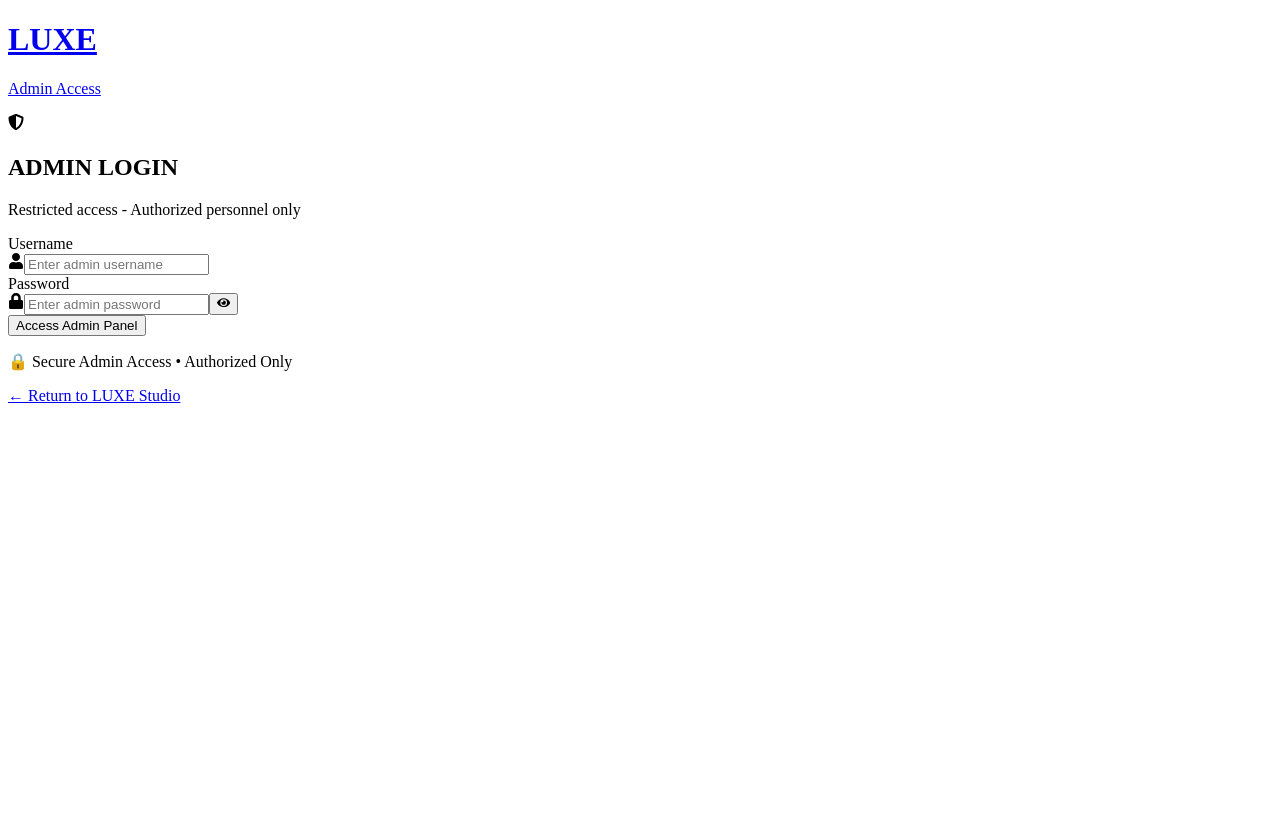
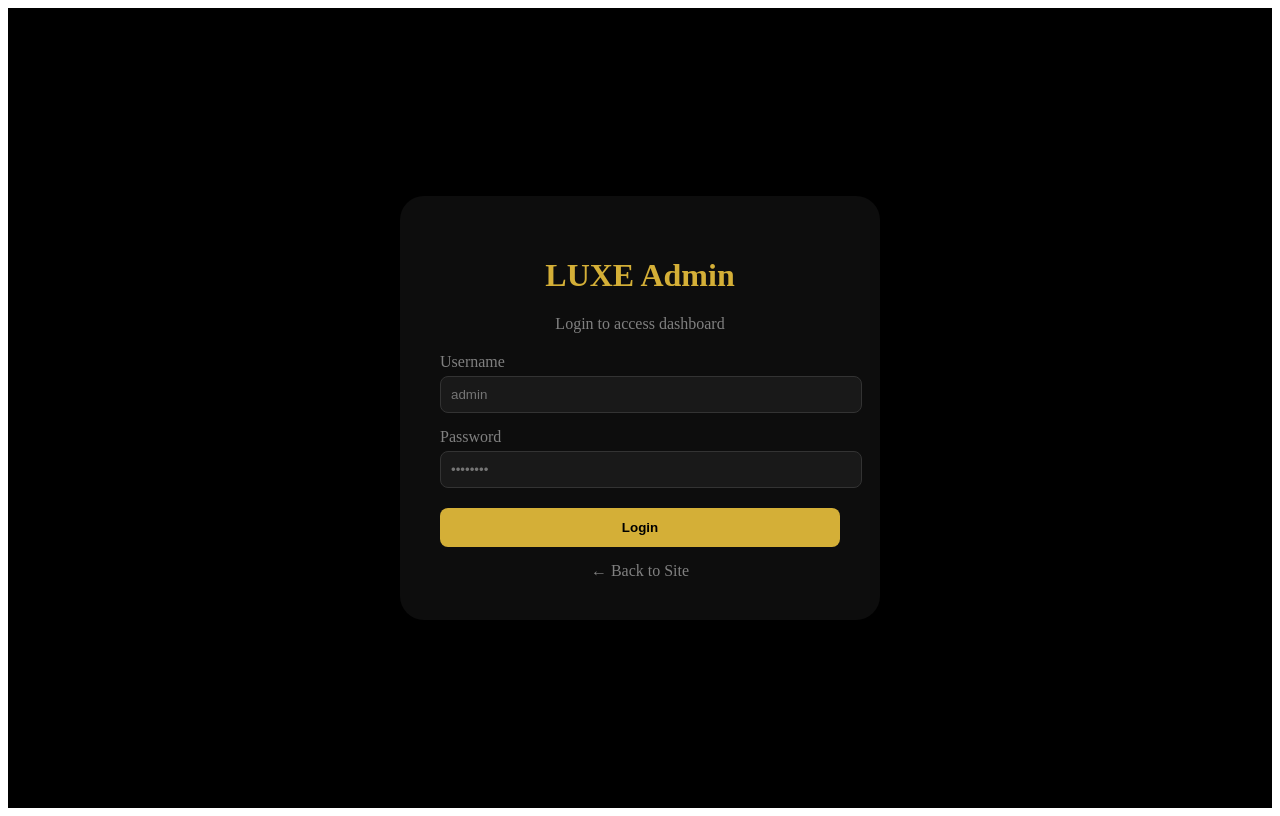
Before and after one commit to Sami1565/Cloth-by-Syed-, a Next.js app: page /admin-login in a window 1280 px wide. Built offline with nearby package versions, Linux system fonts and the light colour scheme.

Commit message:
Refactor AdminLogin component for simplicity
Refactor AdminLogin component to simplify layout and error handling. Removed loading state and unnecessary animations.

```diff
--- a/app/admin-login/page.tsx
+++ b/app/admin-login/page.tsx
@@ -2,149 +2,113 @@
 
 import { useState } from 'react'
 import { useRouter } from 'next/navigation'
-import Link from 'next/link'
-import { motion } from 'framer-motion'
-import { FaUser, FaLock, FaEye, FaEyeSlash, FaShieldAlt } from 'react-icons/fa'
 
 export default function AdminLogin() {
   const [username, setUsername] = useState('')
   const [password, setPassword] = useState('')
-  const [showPassword, setShowPassword] = useState(false)
   const [error, setError] = useState('')
-  const [isLoading, setIsLoading] = useState(false)
   const router = useRouter()
 
-  const handleSubmit = async (e: React.FormEvent) => {
+  const handleSubmit = (e: React.FormEvent) => {
     e.preventDefault()
-    setError('')
-    setIsLoading(true)
-
-    // Hardcoded credentials check
     if (username === 'admin' && password === 'admin123') {
-      // Store auth in localStorage
       localStorage.setItem('adminAuth', 'true')
       localStorage.setItem('adminUser', username)
-
-      // Redirect to admin panel
       router.push('/admin')
     } else {
-      setError('Invalid username or password. Please try again.')
-      setIsLoading(false)
+      setError('Invalid credentials')
     }
   }
 
   return (
-    <main className="min-h-screen bg-black text-white flex items-center justify-center p-4">
-      {/* Background */}
-      <div className="absolute inset-0 bg-gradient-to-br from-black via-zinc-900 to-black">
-        <div className="absolute inset-0 bg-[url('https://images.unsplash.com/photo-1556905055-8f358a7a47b2?w=1600&q=80')] bg-cover bg-center opacity-10 mix-blend-overlay" />
+    <div style={{
+      minHeight: '100vh',
+      background: 'black',
+      color: 'white',
+      display: 'flex',
+      alignItems: 'center',
+      justifyContent: 'center'
+    }}>
+      <div style={{
+        background: 'rgba(255,255,255,0.05)',
+        padding: '40px',
+        borderRadius: '24px',
+        maxWidth: '400px',
+        width: '100%'
+      }}>
+        <h1 style={{ textAlign: 'center', color: '#d4af37' }}>LUXE Admin</h1>
+        <p style={{ textAlign: 'center', color: 'gray' }}>Login to access dashboard</p>
+
+        {error && (
+          <div style={{
+            background: 'rgba(255,0,0,0.2)',
+            padding: '10px',
+            borderRadius: '8px',
+            color: 'red',
+            marginTop: '15px'
+          }}>
+            {error}
           </div>
-
-      {/* Login Card */}
-      <motion.div
-        initial={{ opacity: 0, y: 40 }}
-        animate={{ opacity: 1, y: 0 }}
-        transition={{ duration: 0.6 }}
-        className="relative z-10 w-full max-w-md"
-      >
-        <div className="bg-white/5 backdrop-blur-xl rounded-3xl p-8 border border-white/10 shadow-2xl">
-          {/* Header */}
-          <div className="text-center mb-8">
-            <Link href="/" className="inline-block">
-              <h1 className="text-3xl font-bold text-gold-400">LUXE</h1>
-              <p className="text-xs text-white/30 uppercase tracking-widest mt-1">Admin Access</p>
-            </Link>
-            <div className="flex items-center justify-center gap-2 mt-6">
-              <FaShieldAlt className="text-gold-400 text-xl" />
-              <h2 className="text-2xl font-light tracking-widest">ADMIN LOGIN</h2>
-            </div>
-            <p className="text-white/40 text-sm mt-2">Restricted access - Authorized personnel only</p>
-          </div>
-
-          {/* Error Message */}
-          {error && (
-            <motion.div
-              initial={{ opacity: 0, y: -10 }}
-              animate={{ opacity: 1, y: 0 }}
-              className="mb-6 p-4 rounded-xl bg-red-500/10 border border-red-500/20 text-red-400 text-sm"
-            >
-              {error}
-            </motion.div>
         )}
 
-          {/* Login Form */}
-          <form onSubmit={handleSubmit} className="space-y-6">
-            {/* Username */}
-            <div>
-              <label className="block text-white/70 text-sm mb-2">Username</label>
-              <div className="relative">
-                <FaUser className="absolute left-4 top-1/2 -translate-y-1/2 text-white/30" />
+        <form onSubmit={handleSubmit} style={{ marginTop: '20px' }}>
+          <div style={{ marginBottom: '15px' }}>
+            <label style={{ display: 'block', marginBottom: '5px', color: 'gray' }}>Username</label>
             <input
               type="text"
               value={username}
               onChange={(e) => setUsername(e.target.value)}
-                  className="w-full bg-white/5 border border-white/10 rounded-xl px-12 py-3 text-white placeholder-white/30 focus:border-gold-400/50 outline-none transition"
-                  placeholder="Enter admin username"
+              style={{
+                width: '100%',
+                padding: '10px',
+                background: 'rgba(255,255,255,0.05)',
+                border: '1px solid #333',
+                borderRadius: '8px',
+                color: 'white'
+              }}
+              placeholder="admin"
               required
             />
           </div>
-            </div>
-
-            {/* Password */}
-            <div>
-              <label className="block text-white/70 text-sm mb-2">Password</label>
-              <div className="relative">
-                <FaLock className="absolute left-4 top-1/2 -translate-y-1/2 text-white/30" />
+          <div style={{ marginBottom: '20px' }}>
+            <label style={{ display: 'block', marginBottom: '5px', color: 'gray' }}>Password</label>
             <input
-                  type={showPassword ? 'text' : 'password'}
+              type="password"
               value={password}
               onChange={(e) => setPassword(e.target.value)}
-                  className="w-full bg-white/5 border border-white/10 rounded-xl px-12 py-3 text-white placeholder-white/30 focus:border-gold-400/50 outline-none transition"
-                  placeholder="Enter admin password"
+              style={{
+                width: '100%',
+                padding: '10px',
+                background: 'rgba(255,255,255,0.05)',
+                border: '1px solid #333',
+                borderRadius: '8px',
+                color: 'white'
+              }}
+              placeholder="••••••••"
               required
             />
+          </div>
           <button
-                  type="button"
-                  onClick={() => setShowPassword(!showPassword)}
-                  className="absolute right-4 top-1/2 -translate-y-1/2 text-white/30 hover:text-white/60 transition"
+            type="submit"
+            style={{
+              width: '100%',
+              padding: '12px',
+              background: '#d4af37',
+              color: 'black',
+              border: 'none',
+              borderRadius: '8px',
+              fontWeight: 'bold',
+              cursor: 'pointer'
+            }}
           >
-                  {showPassword ? <FaEyeSlash /> : <FaEye />}
+            Login
           </button>
+        </form>
+
+        <div style={{ textAlign: 'center', marginTop: '15px' }}>
+          <a href="/" style={{ color: 'gray', textDecoration: 'none' }}>← Back to Site</a>
         </div>
       </div>
-
-            {/* Login Button */}
-            <button
-              type="submit"
-              disabled={isLoading}
-              className="w-full py-3.5 rounded-xl bg-gold-400 text-black font-medium hover:bg-gold-300 transition disabled:opacity-50 disabled:cursor-not-allowed relative"
-            >
-              {isLoading ? (
-                <span className="flex items-center justify-center gap-2">
-                  <span className="w-5 h-5 border-2 border-black/30 border-t-black rounded-full animate-spin" />
-                  Verifying...
-                </span>
-              ) : (
-                'Access Admin Panel'
-              )}
-            </button>
-
-            {/* Security Note */}
-            <div className="text-center">
-              <p className="text-white/20 text-xs tracking-widest">
-                🔒 Secure Admin Access • Authorized Only
-              </p>
     </div>
-          </form>
-
-          {/* Back to Site */}
-          <div className="mt-6 text-center">
-            <Link href="/" className="text-white/30 hover:text-gold-400 text-sm transition">
-              ← Return to LUXE Studio
-            </Link>
-          </div>
-        </div>
-      </motion.div>
-    </main>
   )
 }
```
Lines whose indentation alone changed are shown as unchanged.
